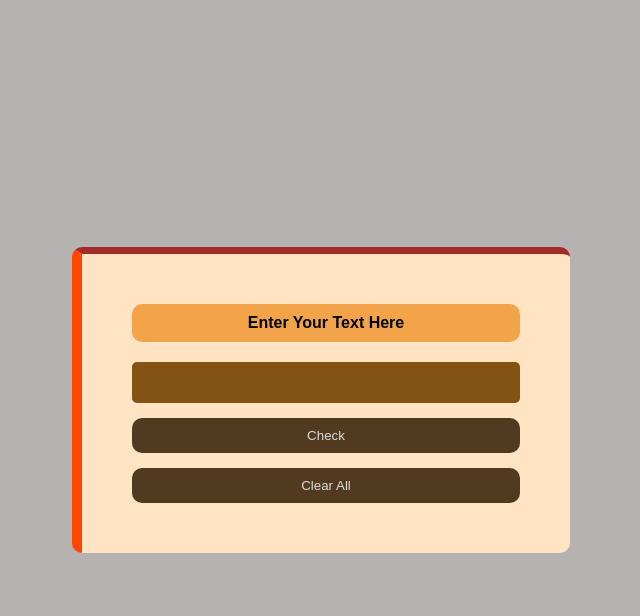
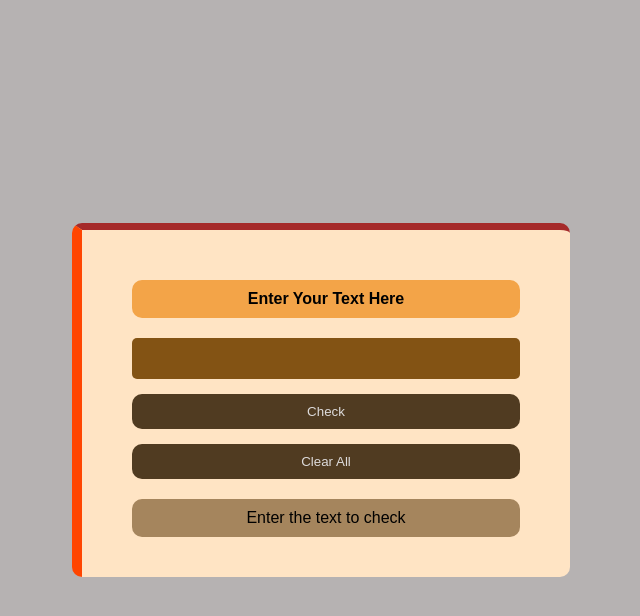
Before and after one commit to aghabidareh/EmailSpamDetection, a Django app: page / in a window 1280 px wide. Shown: the top 616 px of the page, without its empty margins (319-959 px from the left). Run offline with Django 5.2, Linux system fonts and the light colour scheme; parts of the project's set-up code (start-up, migrations or seed data) failed here and were passed over.

Commit message:
showing-the-else-result

```diff
--- a/SpamDetector/templates/index.html
+++ b/SpamDetector/templates/index.html
@@ -18,6 +18,8 @@
         <button type="reset" class="reset">Clear All</button>
         {% if result %}
         	<div class="result">Result : {{ result }}</div>
+        {% else %}
+            <div class="result">Enter the text to check</div>
         {% endif %}
     </form>
 </div>
```
